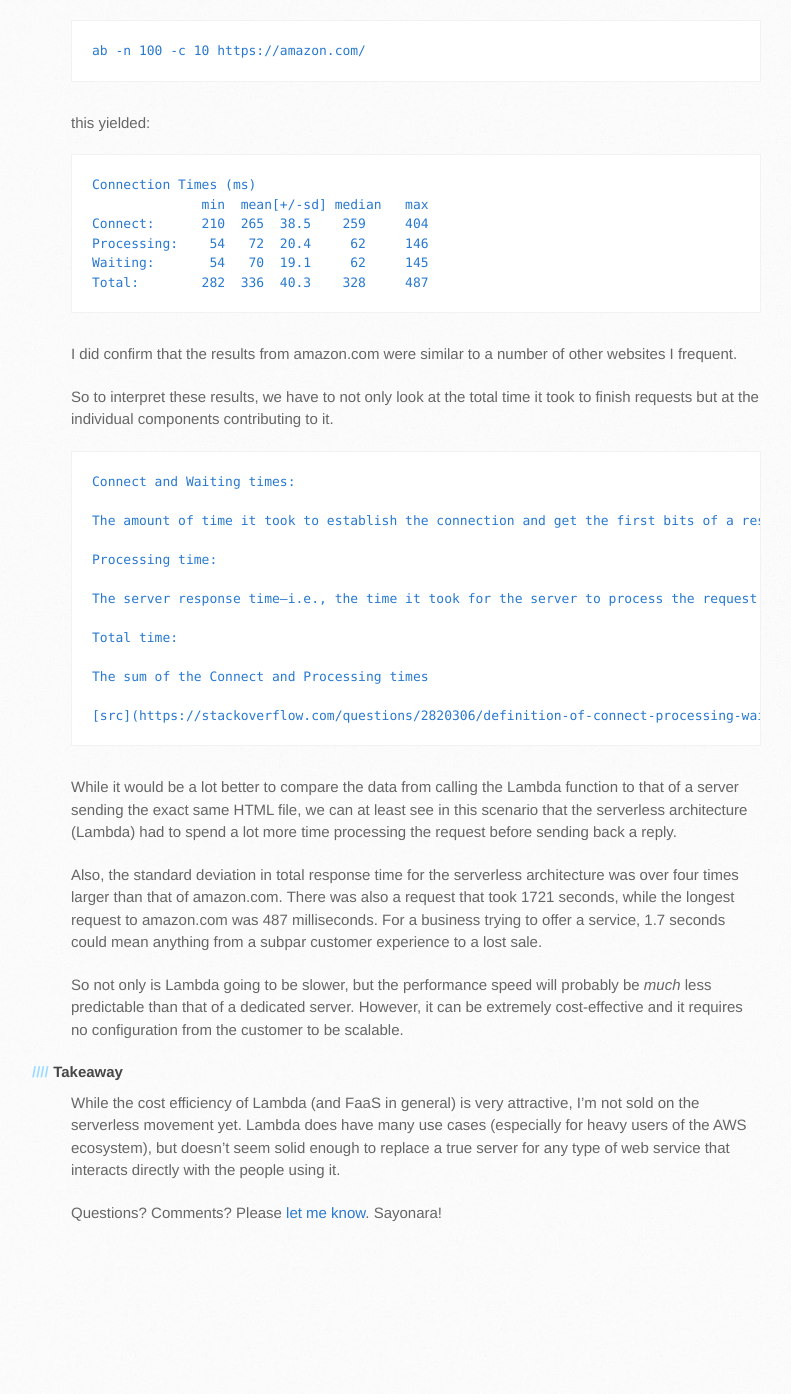
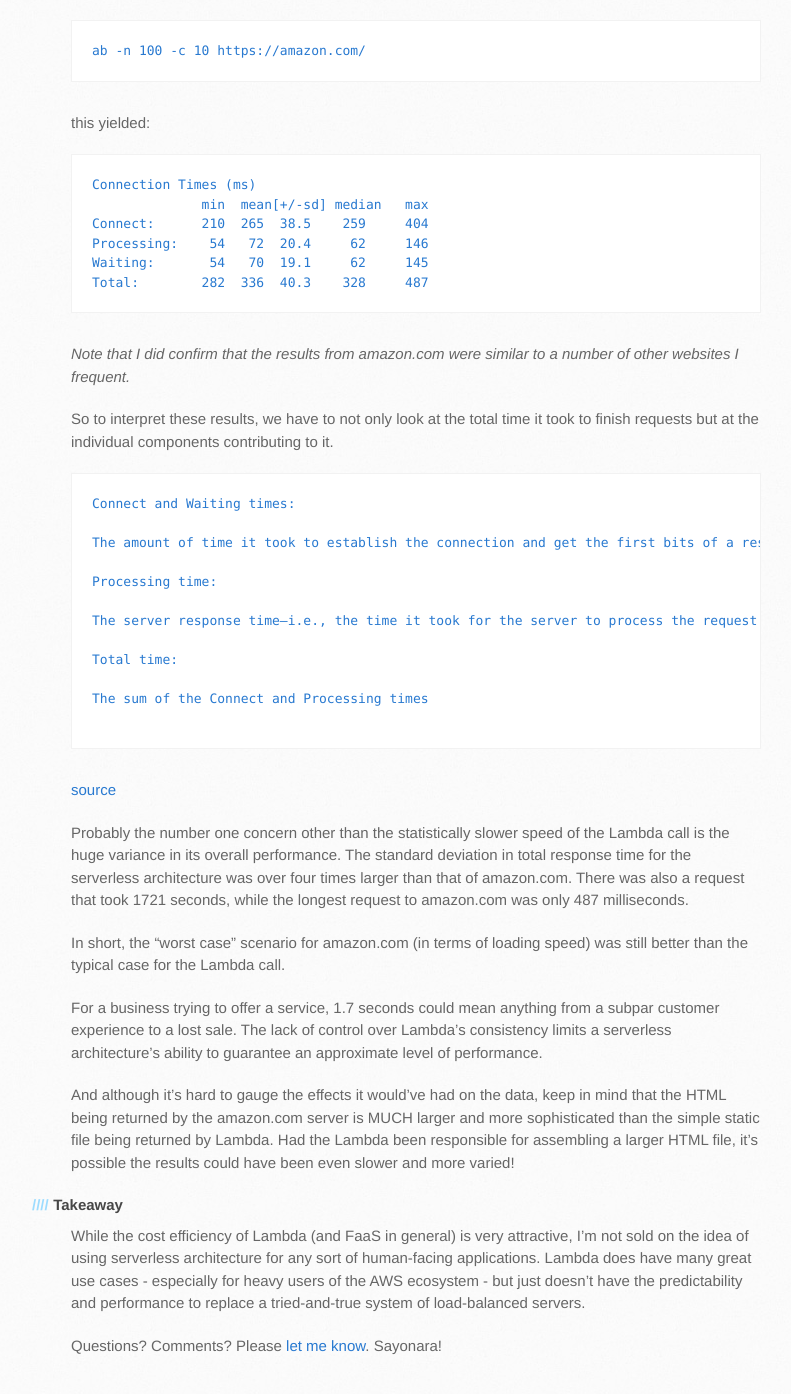
Before and after one commit to brianwilsongh/wilsontheory.github.io, a Jekyll site: the page built from _posts/2019-03-26-initial-thoughts-going-serverless-lambda.markdown, in a window 1280 px wide and 1400 px high, scrolled down 2996 px. Shown: the top 1394 px of the window, without its empty margins (99-890 px from the left). Built offline with Jekyll 4.4.1, drawn with Linux system fonts in a browser that asks for light colours; before the commit the page ends 4263 px from its top, so only the background shows below that; some of the changed text lies outside the part shown.

Commit message:
make some more changes

````diff
--- a/_posts/2019-03-26-initial-thoughts-going-serverless-lambda.markdown
+++ b/_posts/2019-03-26-initial-thoughts-going-serverless-lambda.markdown
@@ -1,6 +1,6 @@
 ---
 layout: post
-title:  "Initial Thoughts on Going Serverless with AWS Lambda"
+title:  "Initial Thoughts - Serverless Web Apps with AWS Lambda"
 date:   2019-03-26 17:40:56
 categories: lambdas
 ---
@@ -54,7 +54,7 @@ A simple use case: serve the customer with a static html page...
 
 I created a Lambda function *serveStatic*, a corresponding API Gateway construct to intercept HTTP requests to trigger *serveStatic*, and a bucket to host that HTML as a file named *index.html*
 
-Inside the lambda function, I wrote the following Python script to return the contents of that HTML file to the API Gateway as part of a JSON object.
+Inside the Lambda function, I wrote the following Python script to return the contents of that HTML file to the API Gateway as part of a JSON object.
 
 ```python
 import json
@@ -116,7 +116,7 @@ Waiting:       54   70  19.1     62     145
 Total:        282  336  40.3    328     487
 ```
 
-I did confirm that the results from amazon.com were similar to a number of other websites I frequent.
+*Note that I did confirm that the results from amazon.com were similar to a number of other websites I frequent.*
 
 So to interpret these results, we have to not only look at the total time it took to finish requests but at the individual components contributing to it.
 
@@ -133,17 +133,20 @@ Total time:
 
 The sum of the Connect and Processing times
 
-[src](https://stackoverflow.com/questions/2820306/definition-of-connect-processing-waiting-in-apache-bench)
 ```
+[source](https://stackoverflow.com/questions/2820306/definition-of-connect-processing-waiting-in-apache-bench)
 
-While it would be a lot better to compare the data from calling the Lambda function to that of a server sending the exact same HTML file, we can at least see in this scenario that the serverless architecture (Lambda) had to spend a lot more time processing the request before sending back a reply.
 
-Also, the standard deviation in total response time for the serverless architecture was over four times larger than that of amazon.com. There was also a request that took 1721 seconds, while the longest request to amazon.com was 487 milliseconds. For a business trying to offer a service, 1.7 seconds could mean anything from a subpar customer experience to a lost sale.
+Probably the number one concern other than the statistically slower speed of the Lambda call is the huge variance in its overall performance. The standard deviation in total response time for the serverless architecture was over four times larger than that of amazon.com. There was also a request that took 1721 seconds, while the longest request to amazon.com was only 487 milliseconds.
 
-So not only is Lambda going to be slower, but the performance speed will probably be *much* less predictable than that of a dedicated server. However, it can be extremely cost-effective and it requires no configuration from the customer to be scalable.
+In short, the "worst case" scenario for amazon.com (in terms of loading speed) was still better than the typical case for the Lambda call.
+
+For a business trying to offer a service, 1.7 seconds could mean anything from a subpar customer experience to a lost sale. The lack of control over Lambda's consistency limits a serverless architecture's ability to guarantee an approximate level of performance.
+
+And although it's hard to gauge the effects it would've had on the data, keep in mind that the HTML being returned by the amazon.com server is MUCH larger and more sophisticated than the simple static file being returned by Lambda. Had the Lambda been responsible for assembling a larger HTML file, it's possible the results could have been even slower and more varied!
 
 #### Takeaway
 
-While the cost efficiency of Lambda (and FaaS in general) is very attractive, I'm not sold on the serverless movement yet. Lambda does have many use cases (especially for heavy users of the AWS ecosystem), but doesn't seem solid enough to replace a true server for any type of web service that interacts directly with the people using it.
+While the cost efficiency of Lambda (and FaaS in general) is very attractive, I'm not sold on the idea of using serverless architecture for any sort of human-facing applications. Lambda does have many great use cases - especially for heavy users of the AWS ecosystem - but just doesn't have the predictability and performance to replace a tried-and-true system of load-balanced servers.
 
 Questions? Comments? Please [let me know](mailto:brian.l.wilson@protonmail.com). Sayonara!
````
